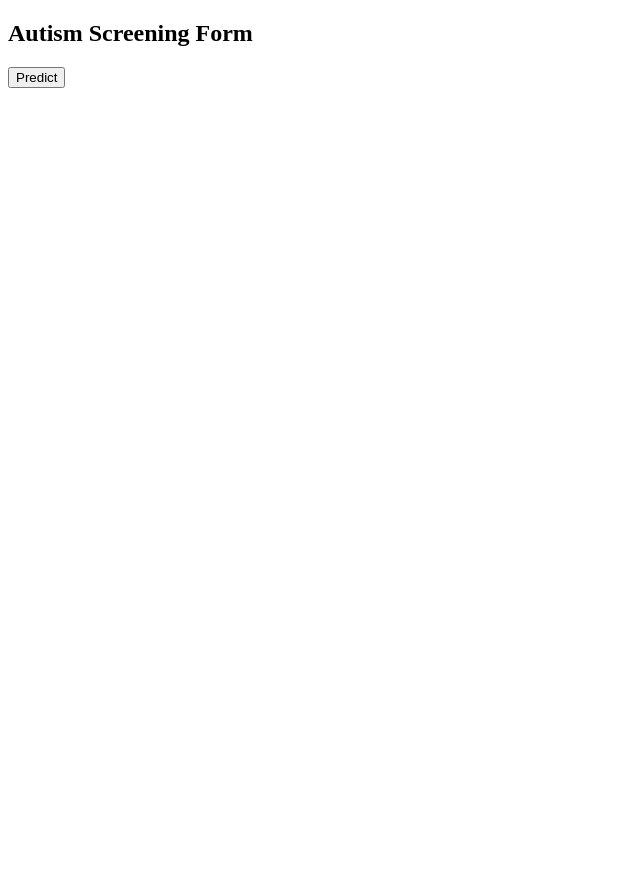
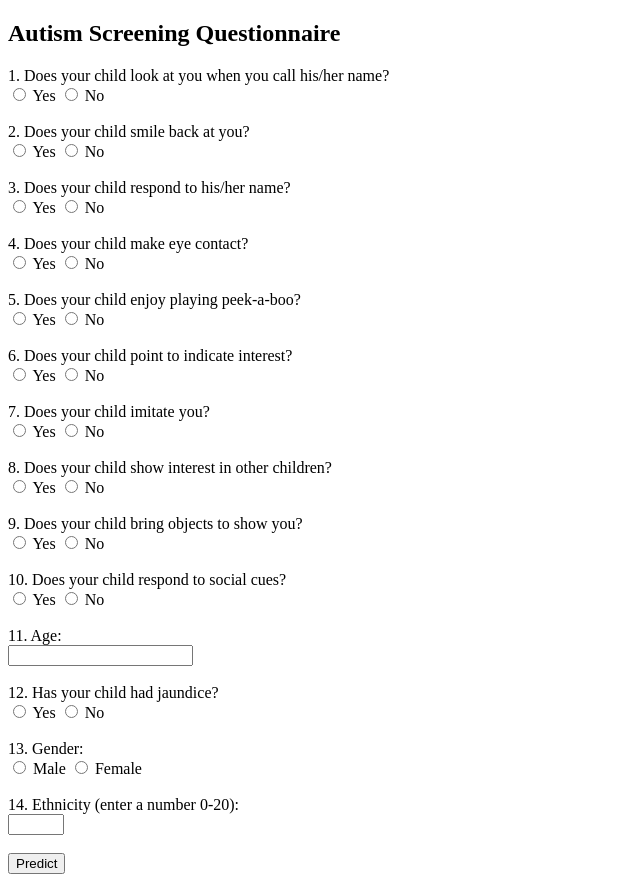
Before and after one commit to prash60403/autism-prediction-system, a Django app: page / in a window 1280 px wide. Shown: the whole page, without its empty margins (0-640 px from the left). Before the commit the page ends 88 px from the top, so only its background shows below. Run offline with Django 5.2, Linux system fonts and the light colour scheme; parts of the project's set-up code (start-up, migrations or seed data) failed here and were passed over.

Commit message:
Initial commit

```diff
--- a/Autism_main/templates/index.html
+++ b/Autism_main/templates/index.html
@@ -4,10 +4,87 @@
     <title>Autism Screening</title>
 </head>
 <body>
-    <h2>Autism Screening Form</h2>
+    <h2>Autism Screening Questionnaire</h2>
     <form method="POST">
         {% csrf_token %}
-        {{ form.as_p }}
+
+        <!-- Question 1 -->
+        <label>1. Does your child look at you when you call his/her name?</label><br>
+        <input type="radio" name="A1_Score" value="1"> Yes
+        <input type="radio" name="A1_Score" value="0"> No
+        <br><br>
+
+        <!-- Question 2 -->
+        <label>2. Does your child smile back at you?</label><br>
+        <input type="radio" name="A2_Score" value="1"> Yes
+        <input type="radio" name="A2_Score" value="0"> No
+        <br><br>
+
+        <!-- Question 3 -->
+        <label>3. Does your child respond to his/her name?</label><br>
+        <input type="radio" name="A3_Score" value="1"> Yes
+        <input type="radio" name="A3_Score" value="0"> No
+        <br><br>
+
+        <!-- Question 4 -->
+        <label>4. Does your child make eye contact?</label><br>
+        <input type="radio" name="A4_Score" value="1"> Yes
+        <input type="radio" name="A4_Score" value="0"> No
+        <br><br>
+
+        <!-- Question 5 -->
+        <label>5. Does your child enjoy playing peek-a-boo?</label><br>
+        <input type="radio" name="A5_Score" value="1"> Yes
+        <input type="radio" name="A5_Score" value="0"> No
+        <br><br>
+
+        <!-- Question 6 -->
+        <label>6. Does your child point to indicate interest?</label><br>
+        <input type="radio" name="A6_Score" value="1"> Yes
+        <input type="radio" name="A6_Score" value="0"> No
+        <br><br>
+
+        <!-- Question 7 -->
+        <label>7. Does your child imitate you?</label><br>
+        <input type="radio" name="A7_Score" value="1"> Yes
+        <input type="radio" name="A7_Score" value="0"> No
+        <br><br>
+
+        <!-- Question 8 -->
+        <label>8. Does your child show interest in other children?</label><br>
+        <input type="radio" name="A8_Score" value="1"> Yes
+        <input type="radio" name="A8_Score" value="0"> No
+        <br><br>
+
+        <!-- Question 9 -->
+        <label>9. Does your child bring objects to show you?</label><br>
+        <input type="radio" name="A9_Score" value="1"> Yes
+        <input type="radio" name="A9_Score" value="0"> No
+        <br><br>
+
+        <!-- Question 10 -->
+        <label>10. Does your child respond to social cues?</label><br>
+        <input type="radio" name="A10_Score" value="1"> Yes
+        <input type="radio" name="A10_Score" value="0"> No
+        <br><br>
+
+        <!-- Extra Fields -->
+        <label>11. Age:</label><br>
+        <input type="number" name="age" required><br><br>
+
+        <label>12. Has your child had jaundice?</label><br>
+        <input type="radio" name="jaundice" value="yes"> Yes
+        <input type="radio" name="jaundice" value="no"> No
+        <br><br>
+
+        <label>13. Gender:</label><br>
+        <input type="radio" name="gender" value="male"> Male
+        <input type="radio" name="gender" value="female"> Female
+        <br><br>
+
+        <label>14. Ethnicity (enter a number 0-20):</label><br>
+        <input type="number" name="ethnicity" min="0" max="20" required><br><br>
+
         <button type="submit">Predict</button>
     </form>
 </body>
```
Also changed, not shown: Autism_main/db.sqlite3.
